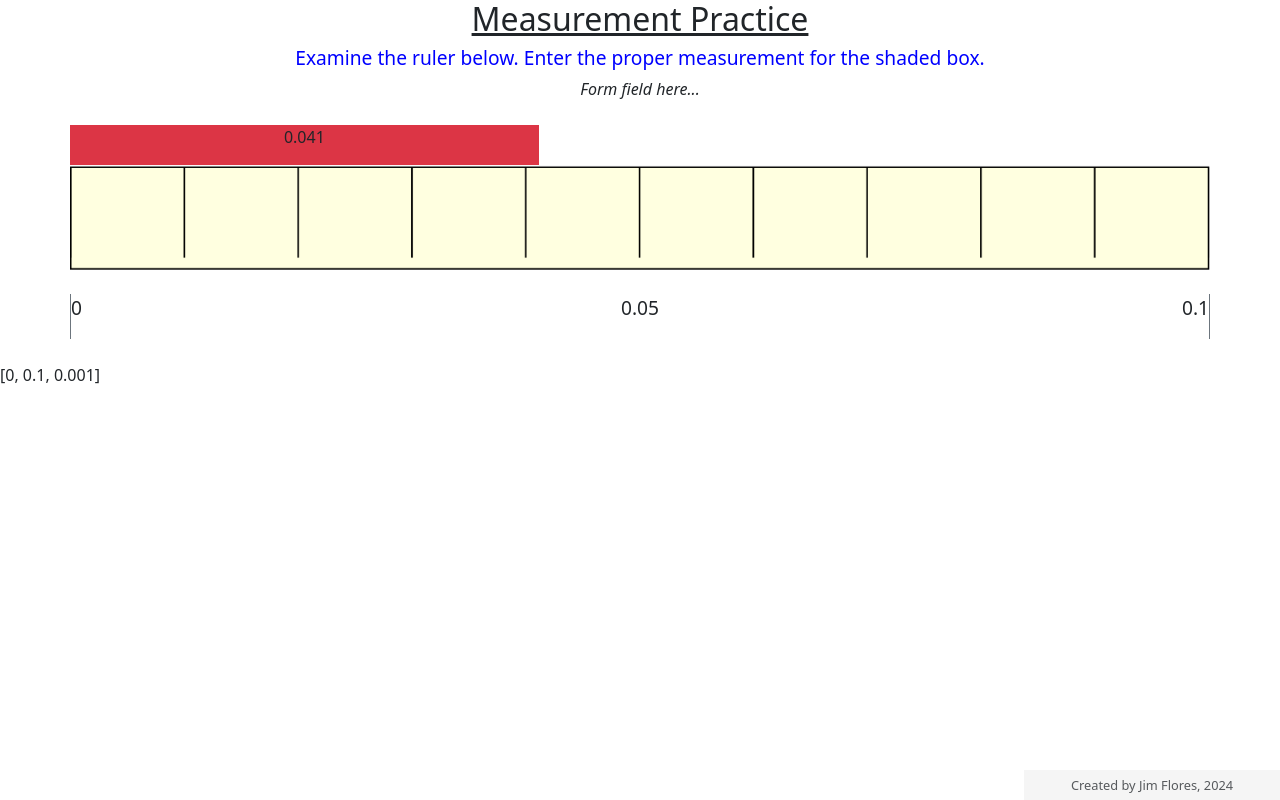
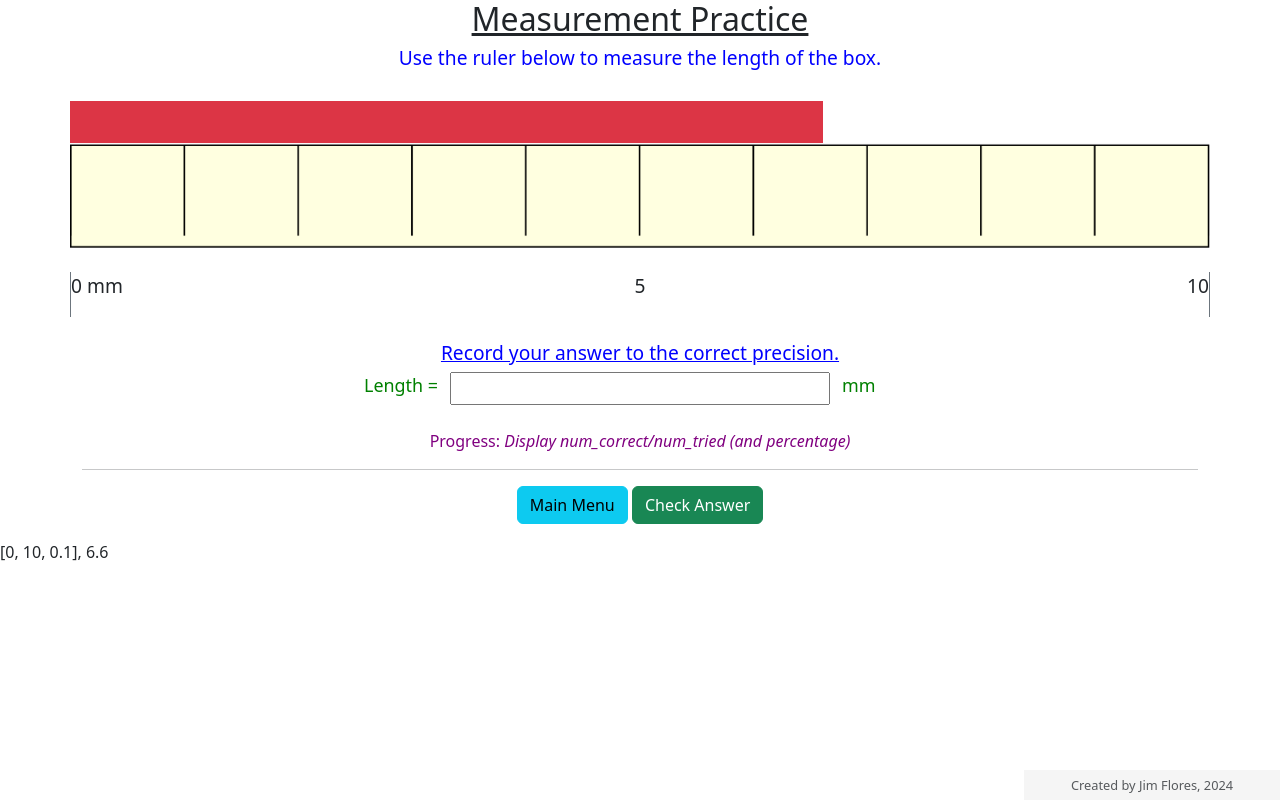
Before and after one commit to jimflores5/Measurement, a Flask app: page /measurement_practice in a window 1280 px wide. Run offline with Flask 3, Linux system fonts and the light colour scheme.

Commit message:
Added form outline to measurement practice page.

```diff
--- a/main.py
+++ b/main.py
@@ -14,6 +14,17 @@ def pick_numbers(divisions):
     last_sig_fig_position = (last_num-first_num)/(10*divisions)
     return [first_num, last_num, last_sig_fig_position]
 
+def add_trailing_zero(length, sig_fig_position):
+    if sig_fig_position >= 1:
+        return str(length)
+    if 'e' not in str(sig_fig_position):
+        num_decimals = len(str(sig_fig_position).split('.')[1])
+    else:
+        num_decimals = int(str(sig_fig_position)[-1])
+    if len(str(length).split('.')[1]) < num_decimals:
+        length = str(length) + '0'
+    return length
+
 @app.route('/')
 def index():
     return render_template('index.html',title='Measurement Practice')
@@ -21,8 +32,12 @@ def index():
 @app.route('/measurement_practice')
 def measurement():
     num_divisions = random.choice([1, 10, 100])
+    unit = random.choice(['µm', 'mm', 'cm', 'm'])
     numbers = pick_numbers(num_divisions)
-    object_length = random.uniform(numbers[1]*0.03, numbers[1])
+    if num_divisions != 1:
+        object_length = random.uniform(numbers[1]*0.03, numbers[1])
+    else:
+        object_length = random.uniform(numbers[1]*0.1, numbers[1])
     if numbers[2] < 1:
         round_to = -1*int(round(log(numbers[2],10),1))
         object_length = round(object_length, round_to)
@@ -31,10 +46,12 @@ def measurement():
         object_length = int(object_length/10**round_to)*10**round_to
     else:
         object_length = int(object_length)
+    # Add trailing significant zero, if needed.
     wide = round(9.965*object_length*10/numbers[1]+0.2614, 3)
+    object_length = add_trailing_zero(object_length, numbers[2])
     return render_template('measurement_practice.html',title='Measurement Practice',
         wide = wide, start_value = numbers[0], end_value = numbers[1],
-        object_length = object_length, num_divisions = num_divisions, nums = numbers)
+        object_length = object_length, num_divisions = num_divisions, nums = numbers, unit = unit)
 
 if __name__ == '__main__':
     app.run()
--- a/static/style.css
+++ b/static/style.css
@@ -23,13 +23,14 @@
     font-size: 1.5vw;
     text-align: center;
     text-decoration: underline;
+    color: blue;
 }
 
 .frame-subheading {
     font-size: 1.4vw;
     text-align: center;
     text-decoration: underline;
-    color: blue;
+    color: green;
 }
 
 .frame-text {
@@ -66,6 +67,7 @@
 .record {
     text-align: center;
     font-size: 1.25vw;
+    color:purple;
 }
 
 .quiz-table {
@@ -125,3 +127,23 @@
     text-align: center;
     font-size: 1.5vw;
 }
+
+.to-measure {
+    height: 2vw;
+}
+
+.input-label {
+    font-size: 1.4vw;
+    color: green;
+    text-align: right;
+}
+
+.input-unit {
+    font-size: 1.4vw;
+    color: green;
+    text-align: left;
+}
+
+.answer-text {
+    font-size: 1.4vw;
+}
--- a/templates/measurement_practice.html
+++ b/templates/measurement_practice.html
@@ -3,16 +3,13 @@
 {% block content %}
     <section class="container">
         <h1 class = "wrapper text-center main-heading">Measurement Practice</h1>
-        <h2 class="page-instructions">Examine the ruler below. Enter the proper measurement for the shaded box.</h2>
-    </section>
-    <section class="container wrapper text-center">
-        <em>Form field here...</em>
+        <h2 class="page-instructions">Use the ruler below to measure the length of the box.</h2>
     </section>
     <br>
     <section class="container text-center">
         <div class="row">
             <div class="bg-danger" style="max-width: {{wide}}%">
-                <p>{{object_length}}</p>
+                <p class="to-measure"></p>
             </div>
         </div>
         <div class="row">
@@ -30,7 +27,7 @@
     <section class="container text-center">
         <div class="row">
             <div class="col-1 left-ruler-mark border-start border-secondary">
-                <p>{{start_value}}</p>
+                <p>{{start_value}} {{unit}}</p>
             </div>
             <section class="col-10 center-ruler-mark">
                 {% if num_divisions == 1 %}
@@ -47,7 +44,43 @@
         </div>
     </section>
     <br>
-    <p>{{nums}}</p>
+    <section class="container wrapper text-center">
+        <h2 class="frame-heading">Record your answer to the correct precision.</h2>
+        <form action="/measurement_practice" method="post">
+            <div class="row justify-content-center">
+                <label class="col-4 input-label" for="answer">
+                    Length =
+                </label>
+                <input class="col-4 answer-text" name="answer" type="text" value="">
+                <label class="col-4 input-unit" for="answer">
+                    {{unit}}
+                </label>
+                <!-- {% if messages %}
+                    {% set message = messages[index] %}
+                    {% if message[0] != 'error' %}
+                        <div class='{{message[0]}}' style="font-size: 1.1vw">{{message[1]}}</div>
+                    {% else %}
+                        <div class="btn-group dropright">
+                            <button class="btn btn-link dropdown-toggle" type="button" id="dropdownMenuButton" data-toggle="dropdown" aria-haspopup="true" aria-expanded="false" style="font-size: 1.1vw; color:red">
+                                <span class='{{message[0]}}'>{{message[1]}}</span>
+                            </button>
+                            <div class="dropdown-menu" aria-labelledby="dropdownMenuButton">
+                                <p class="dropdown-item" style="font-size: 1.5vw; color:red">{{practiceList[index].answer}} {{practiceList[index].units[3]}}</p>
+                            </div>
+                        </div>
+                    {% endif %}
+                {% endif %} -->
+            </div>
+            <br>
+            <p class="record">Progress: <em>Display num_correct/num_tried (and percentage)</em></p>
+            <hr>
+            <div class="container wrapper text-center">
+                <a class="btn btn-info mb-3" href="/" role="button">Main Menu</a>
+                <input class="btn btn-success mb-3" type="submit" value="Check Answer">
+            </div>
+        </form>
+    </section>
+    <p>{{nums}}, {{object_length}}</p>
     <!-- Vertical & Horizontal rulers: https://codepen.io/Raph285/pen/oNPdPWq -->
     <!-- Horizontal ruler: https://codepen.io/pbweb/pen/gMQKEK-->
 {% endblock %}
```
